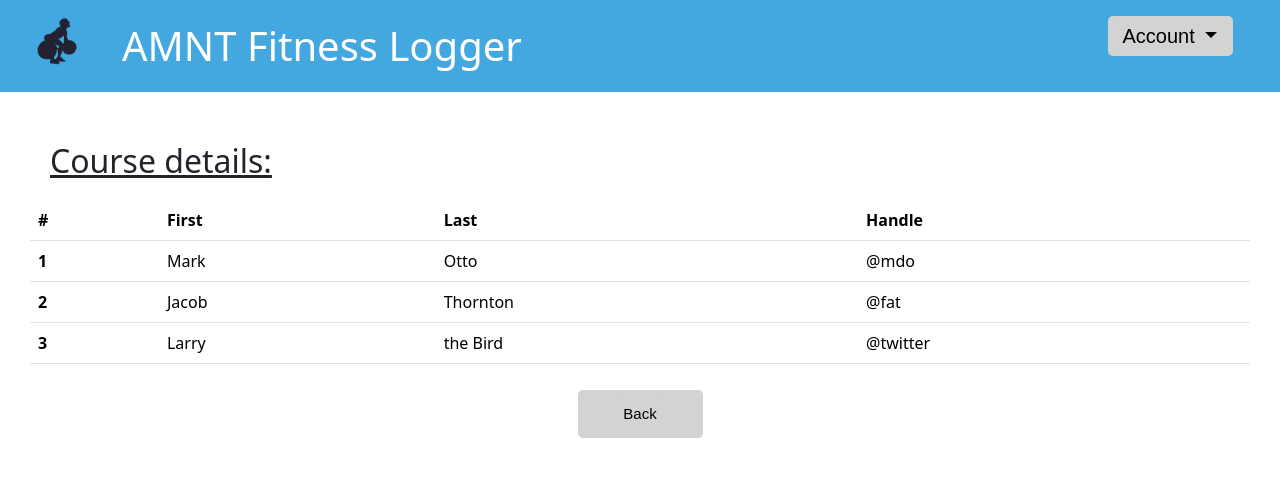
After one commit to nichS21/FitnessLogger, a PHP site: page /courseDetail.php in a window 1280 px wide. The commit adds this page. Shown: the top 477 px of the page. Run offline with PHP 8.4, Linux system fonts and the light colour scheme.

Commit message:
add more dashboard func

```diff
--- /dev/null
+++ b/courseDetail.php
@@ -0,0 +1,74 @@
+<?php
+// session_start();
+
+include_once("scriptsPHP/util.php");
+include("dashboard_util.php");
+
+$uid = 1;
+
+// if (isset($_GET['uid'])) {
+//     $uid = $_GET['uid'];
+//     genCourse($db, $uid);
+// }
+?>
+
+<!DOCTYPE html>
+<html lang="en">
+
+<head>
+    <meta charset="UTF-8">
+    <title>AMNT Fitness Logger</title>
+    <link rel="stylesheet" href="css/dashboard.css">
+</head>
+
+<body>
+    <?php
+    neededImports();
+    genNavBar();
+    ?>
+    <main>
+        <section class="courses">
+            <h2><u>Course details:</u></h2>
+
+            <table class="table">
+                <thead>
+                    <tr>
+                        <th scope="col">#</th>
+                        <th scope="col">First</th>
+                        <th scope="col">Last</th>
+                        <th scope="col">Handle</th>
+                    </tr>
+                </thead>
+                <tbody>
+                    <tr>
+                        <th scope="row">1</th>
+                        <td>Mark</td>
+                        <td>Otto</td>
+                        <td>@mdo</td>
+                    </tr>
+                    <tr>
+                        <th scope="row">2</th>
+                        <td>Jacob</td>
+                        <td>Thornton</td>
+                        <td>@fat</td>
+                    </tr>
+                    <tr>
+                        <th scope="row">3</th>
+                        <td>Larry</td>
+                        <td>the Bird</td>
+                        <td>@twitter</td>
+                    </tr>
+                </tbody>
+            </table>
+        </section>
+        <section class="actions">
+            <div class="buttons">
+                <button class="acctBtn mx-auto d-block" type="button" aria-expanded="false">
+                    <a class="gnrlBtn" href="dashboard.php">Back</a>
+                </button>
+            </div>
+        </section>
+    </main>
+</body>
+
+</html>
--- a/dashboard.php
+++ b/dashboard.php
@@ -1,7 +1,7 @@
 <?php
 session_start();
 
-include_once("scriptsPHP/util.php");
+include("scriptsPHP/util.php");
 include("dashboard_util.php");
 
 // neededImports();
--- a/dashboard_util.php
+++ b/dashboard_util.php
@@ -1,5 +1,6 @@
 <?php
 include_once("scriptsPHP/dbConnect.php");
+include_once("scriptsPHP/util.php");
 
 // function debug($str) {
 //     print "<div class='debug'>$str</div>";
@@ -38,7 +39,12 @@ function genCourse($db, $uid) {
 
             echo "
             <div class='course'>
-                <img src='images/core.jpg' alt='$name'>
+                <div class='image-container'>
+                    <img src='images/core.jpg' alt='$name'>
+                    <div class='overlay'>
+                        <button class='course-btn'>Detail</button>
+                    </div>
+                </div>
                 <p>$name</p>
             </div>\n";
         }
@@ -62,7 +68,13 @@ function genAllCourse($db, $uid) {
 
             echo "
             <div class='course'>
-                <img src='images/core.jpg' alt='$name'>
+                <div class='image-container'>
+                    <img src='images/core.jpg' alt='$name'>
+                    <div class='overlay'>
+                        <button class='course-btn'><a href='courseDetail.php'>Detail</a></button>
+                        <button class='course-btn'><a href='/loggingPage.php'>Enroll</a></button>
+                    </div>
+                </div>
                 <p>$name</p>
             </div>\n";
         }
--- a/showCourse.php
+++ b/showCourse.php
@@ -4,7 +4,7 @@
 include_once("scriptsPHP/util.php");
 include("dashboard_util.php");
 
-$uid = 2;
+$uid = 1;
 
 // if (isset($_GET['uid'])) {
 //     $uid = $_GET['uid'];
@@ -26,6 +26,7 @@ $uid = 2;
     neededImports();
     genNavBar();
     ?>
+
     <main>
         <section class="courses">
             <h2><u>Your courses:</u></h2>
```
Also changed, not shown: css/dashboard.css (+57 -0 lines).
